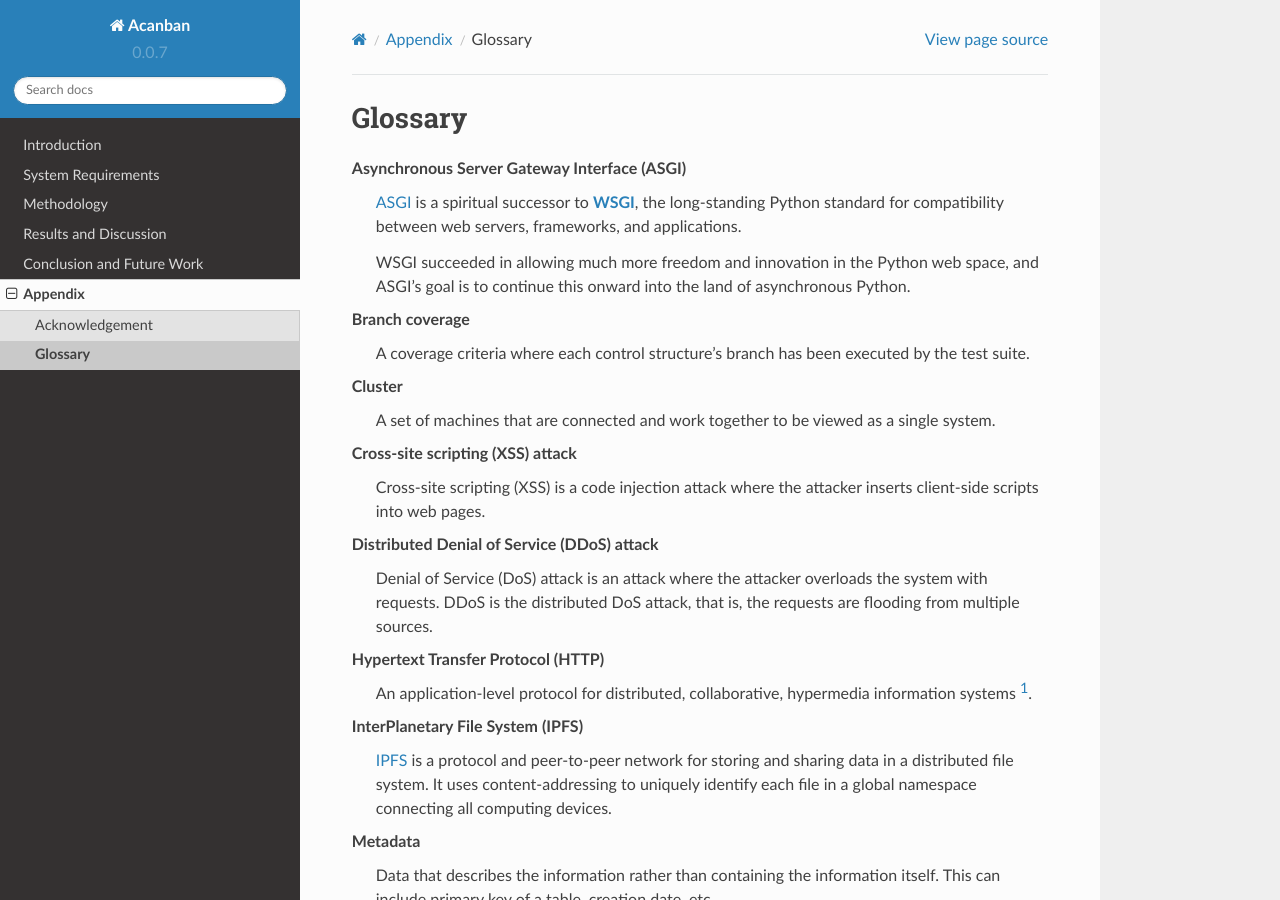
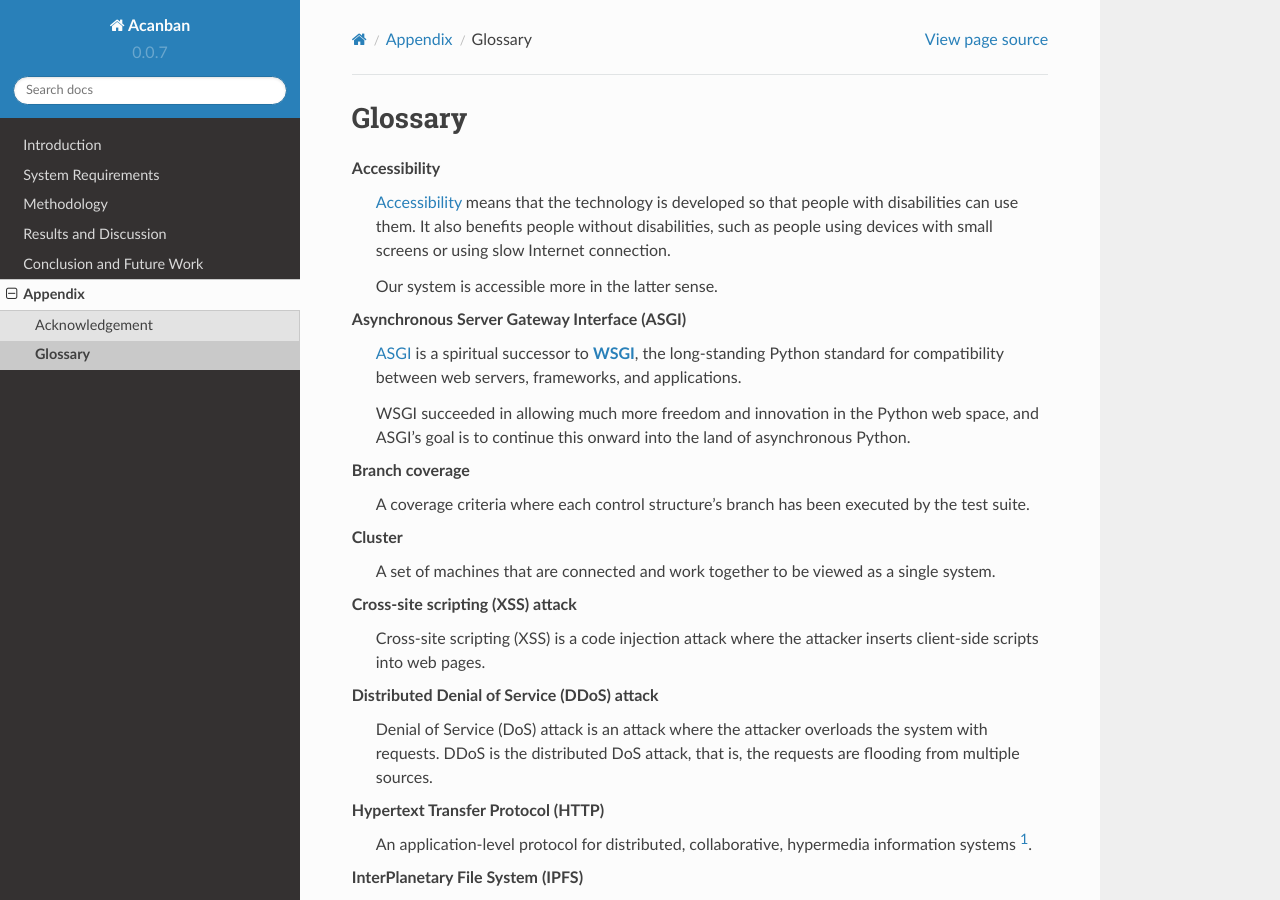
Before and after one commit to Huy-Ngo/acanban, a Sphinx documentation site: the page built from docs/source/appendix/glossary.rst, in a window 1280 px wide and 900 px high. Built offline with Sphinx 7.4.7 and the Read the Docs theme 2.0.0, drawn with Linux system fonts in a browser that asks for light colours; the version number is read from the project's files by our own code.

Commit message:
Add glossary for accessibility

```diff
--- a/docs/source/appendix/glossary.rst
+++ b/docs/source/appendix/glossary.rst
@@ -2,6 +2,15 @@ Glossary
 ========
 
 .. glossary::
+
+   Accessibility
+
+      Accessibility_ means that the technology is developed so that people
+      with disabilities can use them.  It also benefits people without
+      disabilities, such as people using devices with small screens
+      or using slow Internet connection.
+
+      Our system is accessible more in the latter sense.
 
    Asynchronous Server Gateway Interface (ASGI)
 
@@ -84,6 +93,7 @@ Glossary
       A person, normally a lecturer, that supervises, supports, and evaluate
       one or several project groups.
 
+.. _Accessibility: https://www.w3.org/WAI/fundamentals/accessibility-intro/#what
 .. _ASGI: https://asgi.readthedocs.io
 .. _IPFS: https://ipfs.io
 .. [#http] :rfc:`2616#section-1`
```
